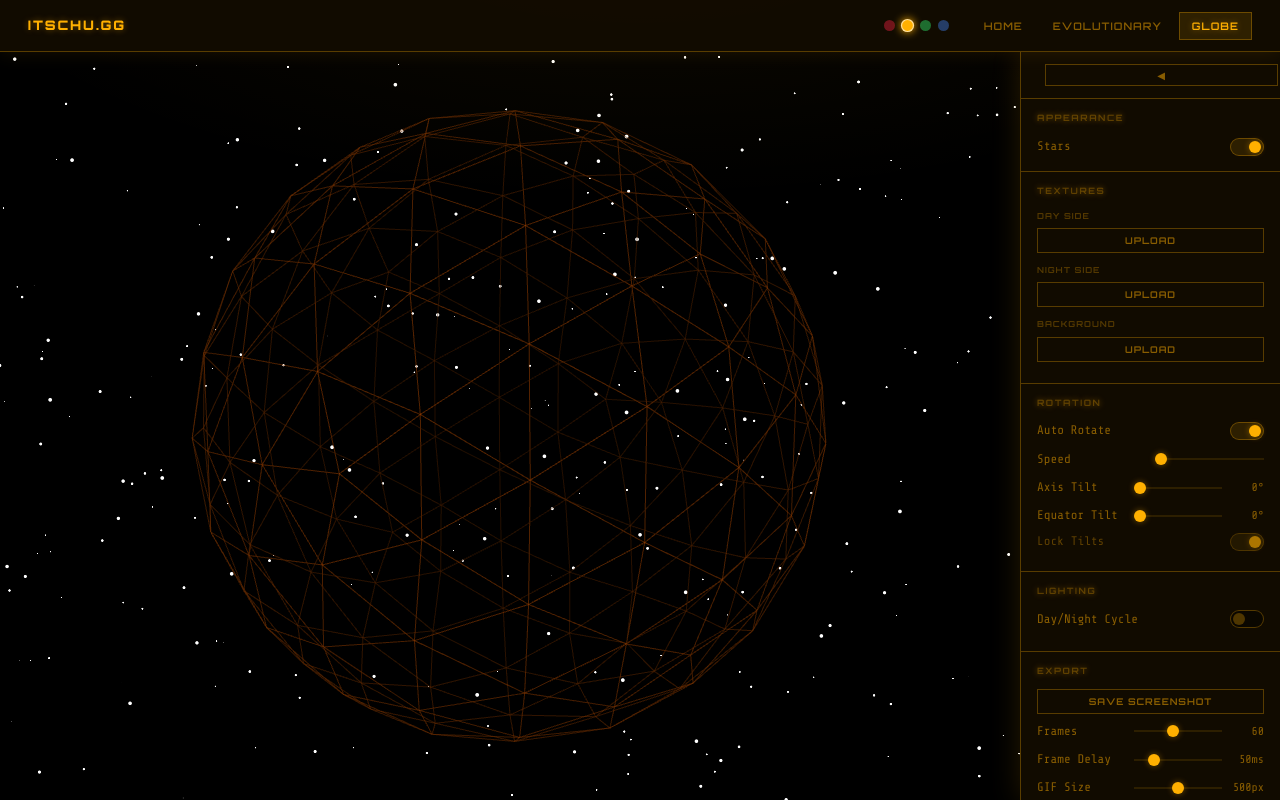
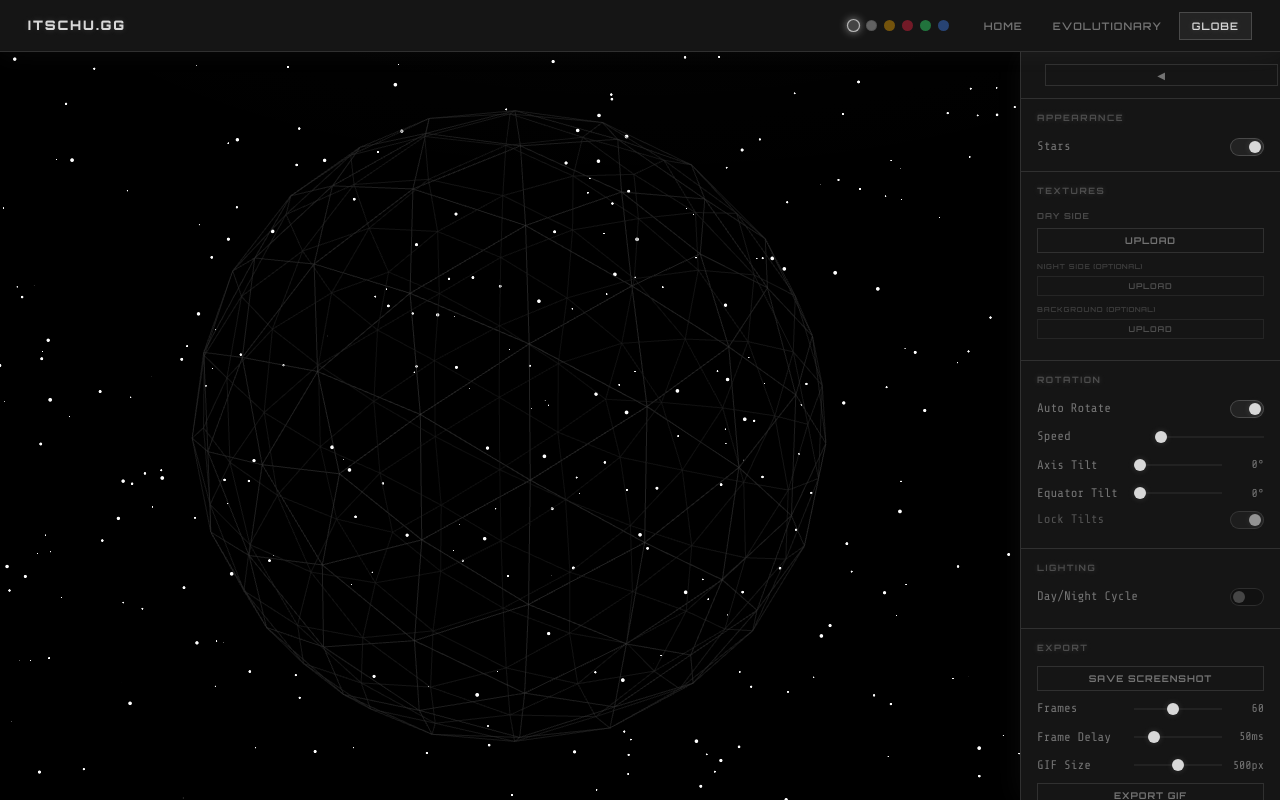
Before and after one commit to ItsChugg/itschugg.github.io, a plain HTML site: page globe/index.html in a window 1280 px wide. Drawn offline with nearby package versions, Linux system fonts and the light colour scheme; animation ran at ten frames a second.

Commit message:
Add Dark and Light themes; make Dark the site default
- :root is now Dark mode (neutral dark #111 bg, gray/white accents)
- Amber moves to [data-theme="amber"] as an explicit theme
- New [data-theme="light"] theme (light gray bg, dark navy accents)
- Dark and Light swatches added to navbar (6 total: dark, light, amber, red, green, blue)
- inject-navbar.js updated: default is now 'dark' (no attribute = :root = dark)
- Icon images use per-theme CSS filter via --icon-filter variable
- Globe: dark/light color pairs added to GLOBE_THEME_COLORS
- Globe: optional texture slots (Night Side, Background) labeled smaller with "(optional)"
- All hardcoded amber colors in theme.css replaced with CSS variables
- theme.css bumped to v5; all HTML files updated

Co-Authored-By: Claude Sonnet 4.6 <noreply@anthropic.com>

```diff
--- a/components/navbar/inject-navbar.js
+++ b/components/navbar/inject-navbar.js
@@ -1,7 +1,8 @@
-// Apply saved theme before first paint to prevent flash
+// Apply saved theme before first paint to prevent flash.
+// 'dark' is the default (no data-theme attribute = dark mode via :root).
 (function () {
   var t = localStorage.getItem('itschu-theme');
-  if (t && t !== 'amber') document.documentElement.setAttribute('data-theme', t);
+  if (t && t !== 'dark') document.documentElement.setAttribute('data-theme', t);
 }());
 
 function wireNavbar() {
@@ -16,12 +17,12 @@ function wireNavbar() {
   });
 
   // Wire up theme swatches
-  const currentTheme = localStorage.getItem('itschu-theme') || 'amber';
+  const currentTheme = localStorage.getItem('itschu-theme') || 'dark';
   document.querySelectorAll('.swatch').forEach(s => {
     s.classList.toggle('active', s.dataset.theme === currentTheme);
     s.addEventListener('click', () => {
       const name = s.dataset.theme;
-      if (name === 'amber') {
+      if (name === 'dark') {
         document.documentElement.removeAttribute('data-theme');
       } else {
         document.documentElement.setAttribute('data-theme', name);
@@ -39,7 +40,7 @@ function wireNavbar() {
 if (document.querySelector('.navbar')) {
   wireNavbar();
 } else {
-  fetch('/components/navbar/navbar.html?v=4')
+  fetch('/components/navbar/navbar.html?v=5')
     .then(res => res.text())
     .then(html => {
       document.body.insertAdjacentHTML('afterbegin', html);
--- a/components/themes/theme.css
+++ b/components/themes/theme.css
@@ -1,9 +1,57 @@
 @import url('https://fonts.googleapis.com/css2?family=Orbitron:wght@400;600;700;900&family=Share+Tech+Mono&display=swap');
 
-/* v4 */
-/* ── Variables — Amber (default) ─────────────────────────────────────────── */
+/* v5 */
+/* ── Variables — Dark (default) ──────────────────────────────────────────── */
 
 :root {
+  --bg:                 #111111;
+  --bg-panel:           rgba(22, 22, 22, 0.97);
+  --bg-hover:           rgba(220, 220, 220, 0.05);
+  --bg-glow:            rgba(220, 220, 220, 0.015);
+  --amber:              #d8d8d8;
+  --amber-bright:       #ffffff;
+  --amber-dim:          rgba(210, 210, 210, 0.22);
+  --amber-faint:        rgba(210, 210, 210, 0.07);
+  --text:               #d8d8d8;
+  --text-muted:         rgba(210, 210, 210, 0.50);
+  --text-faint:         rgba(210, 210, 210, 0.28);
+  --glow-sm:            0 0 6px  rgba(210, 210, 210, 0.18);
+  --glow-md:            0 0 14px rgba(210, 210, 210, 0.10);
+  --glow-lg:            0 0 28px rgba(210, 210, 210, 0.05);
+  --border:             1px solid rgba(210, 210, 210, 0.14);
+  --terminal-fg:        rgba(210, 210, 210, 0.18);
+  --terminal-cursor-bg: rgba(210, 210, 210, 0.45);
+  --icon-filter:        brightness(0) invert(1) opacity(0.70);
+  --font-head:          'Orbitron', sans-serif;
+  --font-mono:          'Share Tech Mono', 'Courier New', monospace;
+}
+
+/* ── Light theme ─────────────────────────────────────────────────────────── */
+
+[data-theme="light"] {
+  --bg:                 #f2f2f4;
+  --bg-panel:           rgba(255, 255, 255, 0.97);
+  --bg-hover:           rgba(30, 30, 46, 0.05);
+  --bg-glow:            rgba(30, 30, 46, 0.02);
+  --amber:              #1e1e2e;
+  --amber-bright:       #000010;
+  --amber-dim:          rgba(30, 30, 46, 0.22);
+  --amber-faint:        rgba(30, 30, 46, 0.07);
+  --text:               #1e1e2e;
+  --text-muted:         rgba(30, 30, 46, 0.55);
+  --text-faint:         rgba(30, 30, 46, 0.35);
+  --glow-sm:            0 0 6px  rgba(30, 30, 46, 0.08);
+  --glow-md:            0 0 14px rgba(30, 30, 46, 0.05);
+  --glow-lg:            0 0 28px rgba(30, 30, 46, 0.03);
+  --border:             1px solid rgba(30, 30, 46, 0.16);
+  --terminal-fg:        rgba(30, 30, 46, 0.15);
+  --terminal-cursor-bg: rgba(30, 30, 46, 0.40);
+  --icon-filter:        brightness(0) opacity(0.65);
+}
+
+/* ── Amber theme ─────────────────────────────────────────────────────────── */
+
+[data-theme="amber"] {
   --bg:                 #0a0700;
   --bg-panel:           rgba(18, 12, 0, 0.95);
   --bg-hover:           rgba(255, 176, 0, 0.07);
@@ -18,11 +66,10 @@
   --glow-sm:            0 0 6px  rgba(255, 176, 0, 0.40);
   --glow-md:            0 0 14px rgba(255, 176, 0, 0.35);
   --glow-lg:            0 0 28px rgba(255, 176, 0, 0.15);
-  --border:             1px solid var(--amber-dim);
+  --border:             1px solid rgba(255, 176, 0, 0.30);
   --terminal-fg:        rgba(255, 176, 0, 0.28);
   --terminal-cursor-bg: rgba(255, 176, 0, 0.35);
-  --font-head:          'Orbitron', sans-serif;
-  --font-mono:          'Share Tech Mono', 'Courier New', monospace;
+  --icon-filter:        sepia(1) saturate(3) hue-rotate(5deg) brightness(0.85);
 }
 
 /* ── Red theme ───────────────────────────────────────────────────────────── */
@@ -45,6 +92,7 @@
   --border:             1px solid rgba(255, 34, 68, 0.30);
   --terminal-fg:        rgba(255, 34, 68, 0.28);
   --terminal-cursor-bg: rgba(255, 34, 68, 0.38);
+  --icon-filter:        sepia(1) saturate(5) hue-rotate(325deg) brightness(0.90);
 }
 
 /* ── Green theme (classic phosphor) ─────────────────────────────────────── */
@@ -67,6 +115,7 @@
   --border:             1px solid rgba(51, 255, 119, 0.30);
   --terminal-fg:        rgba(51, 255, 119, 0.28);
   --terminal-cursor-bg: rgba(51, 255, 119, 0.38);
+  --icon-filter:        sepia(1) saturate(3) hue-rotate(95deg) brightness(0.90);
 }
 
 /* ── Blue theme (globe-matched) ──────────────────────────────────────────── */
@@ -89,6 +138,7 @@
   --border:             1px solid rgba(68, 136, 255, 0.30);
   --terminal-fg:        rgba(68, 136, 255, 0.28);
   --terminal-cursor-bg: rgba(68, 136, 255, 0.38);
+  --icon-filter:        sepia(1) saturate(3) hue-rotate(200deg) brightness(0.90);
 }
 
 /* ── Reset ───────────────────────────────────────────────────────────────── */
@@ -112,7 +162,7 @@ body {
   min-height: 100vh;
 }
 
-/* Subtle amber radial glow from top-center */
+/* Subtle radial glow from top-center */
 body::before {
   content: '';
   position: fixed;
@@ -155,7 +205,7 @@ hr {
   z-index: 100;
   background: var(--bg-panel);
   border-bottom: var(--border);
-  box-shadow: 0 0 20px rgba(255, 176, 0, 0.10);
+  box-shadow: var(--glow-lg);
   display: flex;
   align-items: center;
   padding: 0 28px;
@@ -193,8 +243,10 @@ hr {
   transition: opacity 0.15s, transform 0.15s, border-color 0.15s, box-shadow 0.15s;
 }
 
+.swatch[data-theme="dark"]  { background: #444444; }
+.swatch[data-theme="light"] { background: #d4d4d4; border-color: rgba(0,0,0,0.18); }
+.swatch[data-theme="amber"] { background: #ffb000; }
 .swatch[data-theme="red"]   { background: #ff2244; }
-.swatch[data-theme="amber"] { background: #ffb000; }
 .swatch[data-theme="green"] { background: #33ff77; }
 .swatch[data-theme="blue"]  { background: #4488ff; }
 
@@ -206,8 +258,13 @@ hr {
   border-color: rgba(255, 255, 255, 0.60);
 }
 
+/* Light swatch uses a dark ring so it's visible when active */
+.swatch[data-theme="light"].active { border-color: rgba(0, 0, 0, 0.45); }
+
+.swatch[data-theme="dark"].active  { box-shadow: 0 0 7px #888888; }
+.swatch[data-theme="light"].active { box-shadow: 0 0 7px rgba(0,0,0,0.30); }
+.swatch[data-theme="amber"].active { box-shadow: 0 0 7px #ffb000; }
 .swatch[data-theme="red"].active   { box-shadow: 0 0 7px #ff2244; }
-.swatch[data-theme="amber"].active { box-shadow: 0 0 7px #ffb000; }
 .swatch[data-theme="green"].active { box-shadow: 0 0 7px #33ff77; }
 .swatch[data-theme="blue"].active  { box-shadow: 0 0 7px #4488ff; }
 
@@ -360,12 +417,9 @@ hr {
   width: 18px;
   height: 18px;
   object-fit: contain;
-  filter: sepia(1) saturate(3) hue-rotate(5deg) brightness(0.85);
-  opacity: 0.65;
-  transition: opacity 0.15s;
+  filter: var(--icon-filter);
+  transition: filter 0.15s, opacity 0.15s;
 }
-
-.buttons a:hover img { opacity: 1; }
 
 /* ── Home layout ─────────────────────────────────────────────────────────── */
 
@@ -400,7 +454,7 @@ hr {
   border: 1px solid var(--amber-dim);
   object-fit: cover;
   flex-shrink: 0;
-  filter: sepia(0.25);
+  filter: sepia(0.15);
 }
 
 .contributor-name {
@@ -548,7 +602,7 @@ hr {
 /* ── Infobox ─────────────────────────────────────────────────────────────── */
 
 .infobox {
-  background: rgba(255, 176, 0, 0.03);
+  background: var(--bg-hover);
   border: var(--border);
   box-shadow: var(--glow-lg);
   padding: 16px;
@@ -632,7 +686,7 @@ hr {
   width: 100%;
   height: 1px;
   background: var(--amber-dim);
-  box-shadow: 0 0 8px rgba(255, 176, 0, 0.25);
+  box-shadow: 0 0 8px var(--amber-dim);
   margin-top: 28px;
 }
 
--- a/globe/css/style.css
+++ b/globe/css/style.css
@@ -383,6 +383,32 @@ select option {
 .collapsible-body         { display: none; }
 .collapsible-body.open    { display: block; }
 
+/* ── Optional texture slots ────────────────────────────────────────────────── */
+
+/* Smaller label with "(optional)" suffix */
+.tex-slot-opt {
+  font-size: 0.44rem !important;
+  color: var(--text-faint) !important;
+  opacity: 0.75;
+  margin: 8px 0 3px !important;
+}
+
+.tex-slot-opt::after {
+  content: ' (optional)';
+  letter-spacing: 0.06em;
+}
+
+/* Slightly smaller, dimmer upload button for optional slots */
+#panel .opt-upload button {
+  font-size: 0.50rem;
+  padding: 4px 8px;
+  opacity: 0.60;
+}
+
+#panel .opt-upload button:hover {
+  opacity: 1;
+}
+
 /* ── GIF progress ──────────────────────────────────────────────────────────── */
 
 #gif-progress {
--- a/globe/index.html
+++ b/globe/index.html
@@ -5,7 +5,7 @@
   <meta name="viewport" content="width=device-width, initial-scale=1.0">
   <title>Globe Viewer — itschu.gg</title>
   <link rel="stylesheet" href="css/style.css">
-  <link rel="stylesheet" href="/components/themes/theme.css?v=4">
+  <link rel="stylesheet" href="/components/themes/theme.css?v=5">
   <script type="importmap">
   {
     "imports": {
@@ -20,8 +20,10 @@
   <nav class="navbar">
     <span class="navbar-brand">ITSCHU.GG</span>
     <div class="theme-swatches">
+      <button class="swatch" data-theme="dark"  title="Dark"></button>
+      <button class="swatch" data-theme="light" title="Light"></button>
+      <button class="swatch" data-theme="amber" title="Amber"></button>
       <button class="swatch" data-theme="red"   title="Red"></button>
-      <button class="swatch" data-theme="amber" title="Amber"></button>
       <button class="swatch" data-theme="green" title="Green"></button>
       <button class="swatch" data-theme="blue"  title="Blue"></button>
     </div>
@@ -62,8 +64,8 @@
           <button id="clear-day-btn" class="clear-btn">✕</button>
         </div>
 
-        <p class="tex-slot-label">Night Side</p>
-        <div class="control-row">
+        <p class="tex-slot-label tex-slot-opt">Night Side</p>
+        <div class="control-row opt-upload">
           <button id="upload-night-btn">Upload</button>
         </div>
         <div class="tex-file-row" id="night-file-row">
@@ -71,8 +73,8 @@
           <button id="clear-night-btn" class="clear-btn">✕</button>
         </div>
 
-        <p class="tex-slot-label">Background</p>
-        <div class="control-row">
+        <p class="tex-slot-label tex-slot-opt">Background</p>
+        <div class="control-row opt-upload">
           <button id="upload-bg-btn">Upload</button>
         </div>
         <div class="tex-file-row" id="bg-file-row">
--- a/globe/js/app.js
+++ b/globe/js/app.js
@@ -723,6 +723,8 @@ syncSunDir();
 
 // Atmosphere & rim glow are always white — only wireframe + globe base change.
 const GLOBE_THEME_COLORS = {
+  dark:  { line: new THREE.Color(0x888888), base: new THREE.Color(0x1a1a1a) },
+  light: { line: new THREE.Color(0x333344), base: new THREE.Color(0xd8d8e4) },
   amber: { line: new THREE.Color(0xcc8800), base: new THREE.Color(0x0a0600) },
   red:   { line: new THREE.Color(0xcc2244), base: new THREE.Color(0x0a0002) },
   green: { line: new THREE.Color(0x22cc66), base: new THREE.Color(0x000a03) },
@@ -730,13 +732,13 @@ const GLOBE_THEME_COLORS = {
 };
 
 function applyGlobeTheme(name) {
-  const c = GLOBE_THEME_COLORS[name] || GLOBE_THEME_COLORS.amber;
+  const c = GLOBE_THEME_COLORS[name] || GLOBE_THEME_COLORS.dark;
   graticuleMat.uniforms.lineColor.value.copy(c.line);
   globeMat.uniforms.baseColor.value.copy(c.base);
 }
 
 // Apply saved theme on load
-applyGlobeTheme(localStorage.getItem('itschu-theme') || 'amber');
+applyGlobeTheme(localStorage.getItem('itschu-theme') || 'dark');
 
 // React instantly when user clicks a swatch on any page
 new MutationObserver(() => {
```
Also changed, not shown: components/navbar/navbar.html (+3 -1 lines), index.html (+1 -1 lines), pages/evolutionary/crystals/index.html (+1 -1 lines), pages/evolutionary/index.html (+1 -1 lines), pages/evolutionary/prion/index.html (+1 -1 lines), pages/evolutionary/species/sapient/index.html (+1 -1 lines), template.html (+1 -1 lines).
